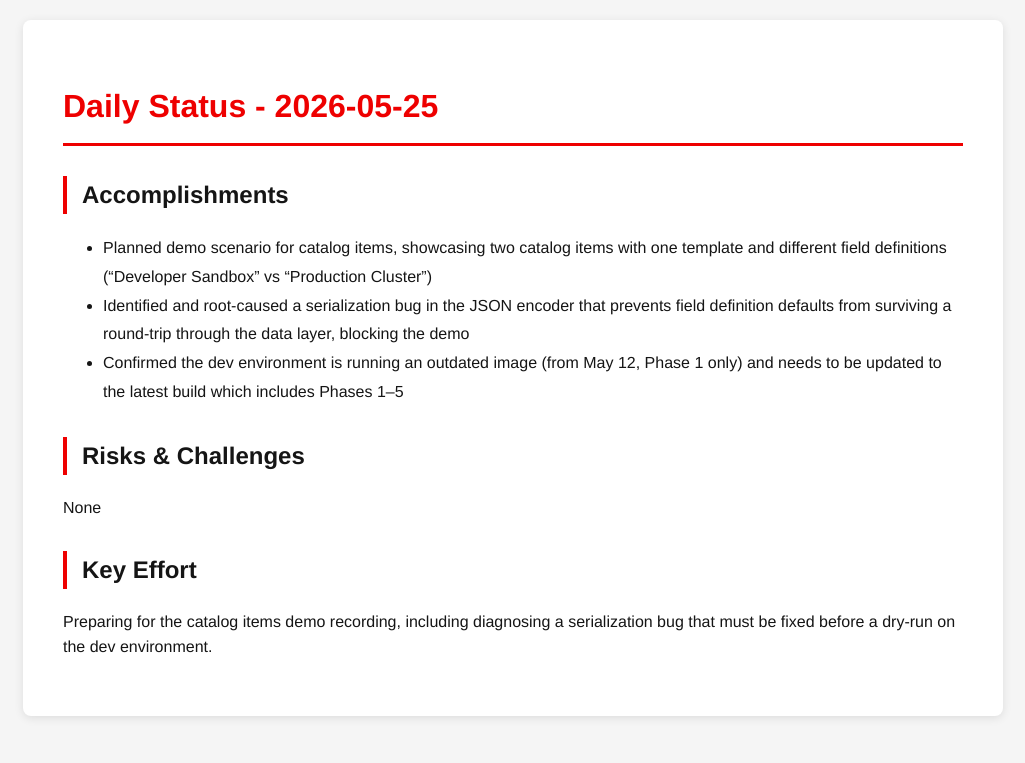
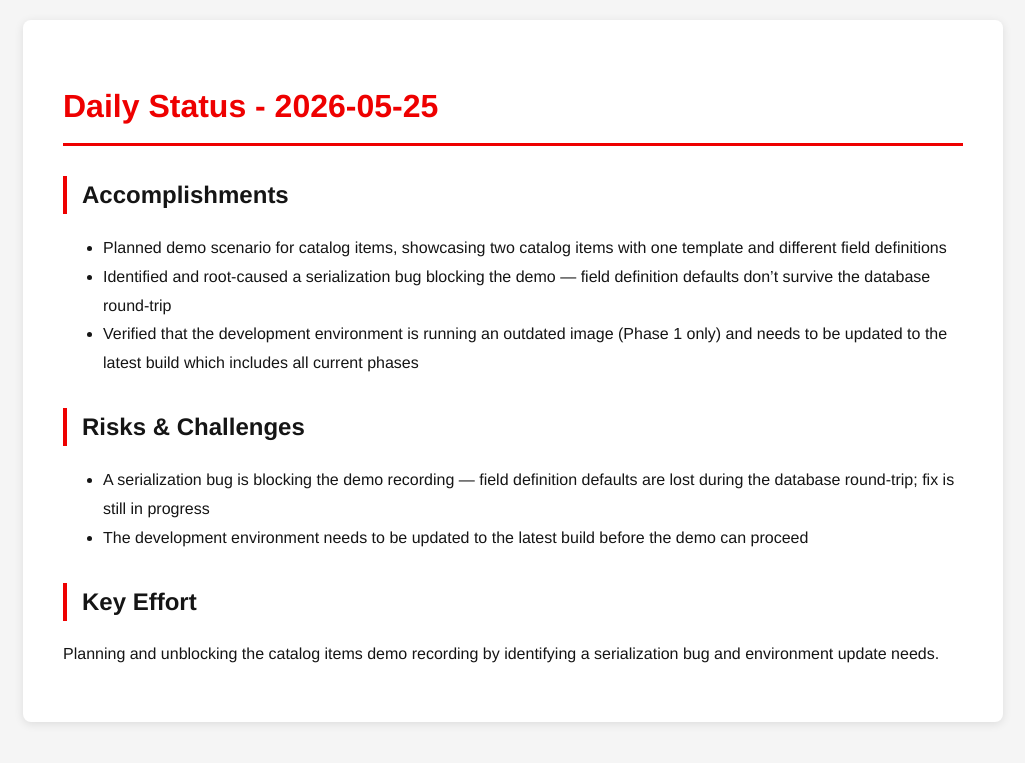
Before and after one commit to tzvatot/daily-status, a Jekyll site: the page built from 2026-05-25.md, in a window 1280 px wide. Shown: the top 763 px of the page, without its empty margins (127-1152 px from the left). Built offline with Jekyll 4.4.1, drawn with Linux system fonts in a browser that asks for light colours.

Commit message:
Daily status update - 2026-05-25

```diff
--- a/2026-05-25.md
+++ b/2026-05-25.md
@@ -7,12 +7,13 @@ date: 2026-05-25
 # Daily Status - 2026-05-25
 
 ## Accomplishments
-- Planned demo scenario for catalog items, showcasing two catalog items with one template and different field definitions ("Developer Sandbox" vs "Production Cluster")
-- Identified and root-caused a serialization bug in the JSON encoder that prevents field definition defaults from surviving a round-trip through the data layer, blocking the demo
-- Confirmed the dev environment is running an outdated image (from May 12, Phase 1 only) and needs to be updated to the latest build which includes Phases 1–5
+- Planned demo scenario for catalog items, showcasing two catalog items with one template and different field definitions
+- Identified and root-caused a serialization bug blocking the demo — field definition defaults don't survive the database round-trip
+- Verified that the development environment is running an outdated image (Phase 1 only) and needs to be updated to the latest build which includes all current phases
 
 ## Risks & Challenges
-None
+- A serialization bug is blocking the demo recording — field definition defaults are lost during the database round-trip; fix is still in progress
+- The development environment needs to be updated to the latest build before the demo can proceed
 
 ## Key Effort
-Preparing for the catalog items demo recording, including diagnosing a serialization bug that must be fixed before a dry-run on the dev environment.
+Planning and unblocking the catalog items demo recording by identifying a serialization bug and environment update needs.
```
